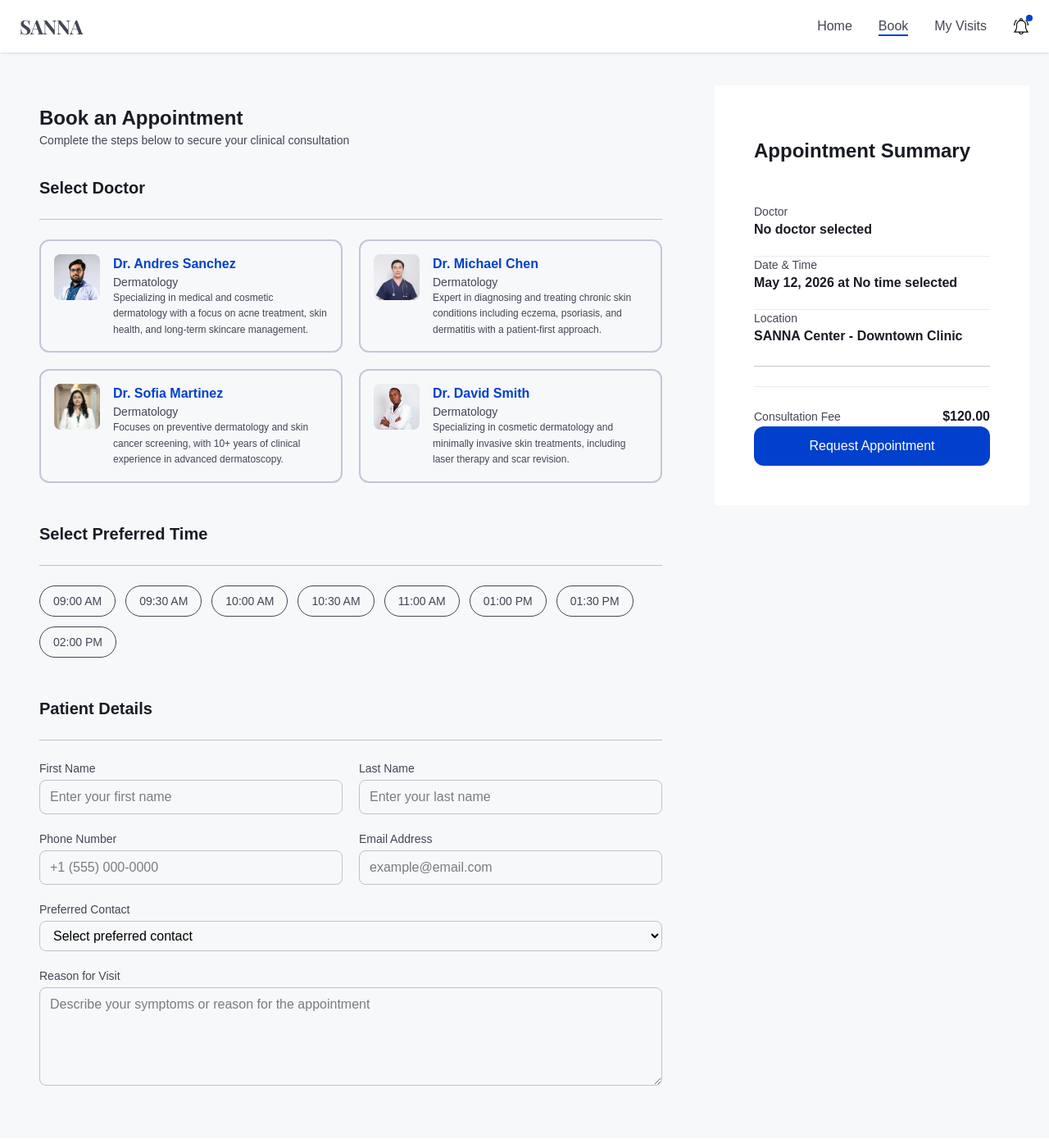
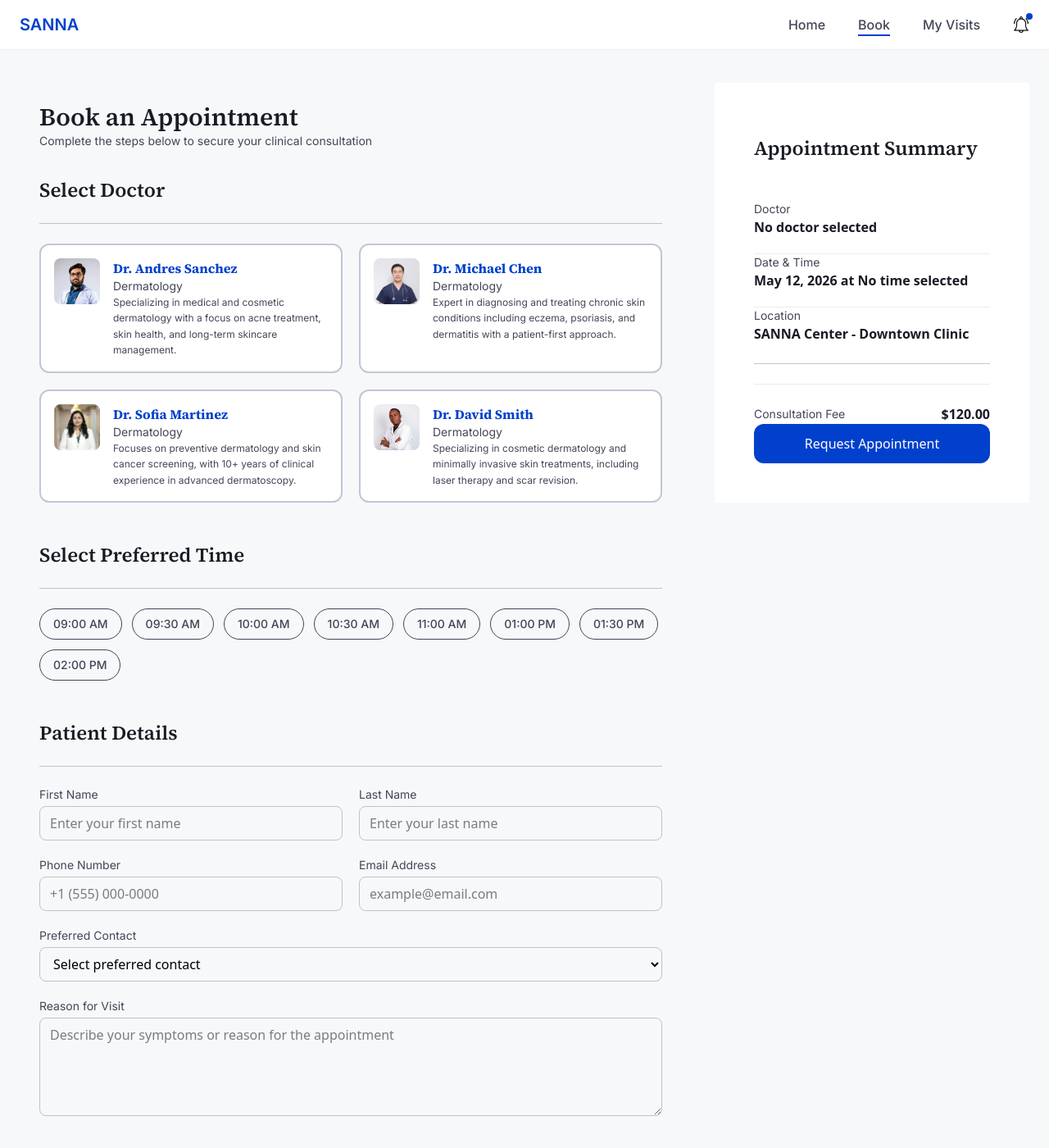
Before and after one commit to andres-sr96/appointment-booking, a Next.js app: page / in a window 1280 px wide. Shown: the top 1400 px of the page at 82% size. Built offline with nearby package versions, Linux system fonts and the light colour scheme.

Commit message:
Typography and UI fix

```diff
--- a/app/globals.css
+++ b/app/globals.css
@@ -5,13 +5,17 @@
 }
 
 body {
-  font-family: Arial, Helvetica, sans-serif;
+  font-family: "Inter", sans-serif;
 }
 
 /* Custom font variables for enhanced typography */
 :root {
-  --font-display: "Playfair Display", ui-serif, Georgia, serif;
-  --font-body: "Inter var", ui-sans-serif, system-ui, sans-serif;
+  --font-inter: "Inter", sans-serif;
+  --font-serif: "Source Serif 4", serif;
+}
+
+.font-serif {
+  font-family: "Source Serif 4", serif;
 }
 
 /* Animation preferences */
@@ -24,18 +28,34 @@ body {
 
 /* Animation keyframes */
 @keyframes fadeIn {
-  from { opacity: 0; transform: translateY(10px); }
-  to { opacity: 1; transform: translateY(0); }
+  from {
+    opacity: 0;
+    transform: translateY(10px);
+  }
+  to {
+    opacity: 1;
+    transform: translateY(0);
+  }
 }
 
 @keyframes fadeInDelay {
-  from { opacity: 0; transform: translateY(10px); }
-  to { opacity: 1; transform: translateY(0); }
+  from {
+    opacity: 0;
+    transform: translateY(10px);
+  }
+  to {
+    opacity: 1;
+    transform: translateY(0);
+  }
 }
 
 @keyframes widthFull {
-  from { width: 0; }
-  to { width: 100%; }
+  from {
+    width: 0;
+  }
+  to {
+    width: 100%;
+  }
 }
 
 /* Animation classes */
@@ -44,27 +64,32 @@ body {
 }
 
 .animate-fade-in-delay-100 {
-  animation: fadeInDelay var(--animation-duration) var(--animation-timing) forwards;
+  animation: fadeInDelay var(--animation-duration) var(--animation-timing)
+    forwards;
   animation-delay: 100ms;
 }
 
 .animate-fade-in-delay-200 {
-  animation: fadeInDelay var(--animation-duration) var(--animation-timing) forwards;
+  animation: fadeInDelay var(--animation-duration) var(--animation-timing)
+    forwards;
   animation-delay: 200ms;
 }
 
 .animate-fade-in-delay-300 {
-  animation: fadeInDelay var(--animation-duration) var(--animation-timing) forwards;
+  animation: fadeInDelay var(--animation-duration) var(--animation-timing)
+    forwards;
   animation-delay: 300ms;
 }
 
 .animate-fade-in-delay-400 {
-  animation: fadeInDelay var(--animation-duration) var(--animation-timing) forwards;
+  animation: fadeInDelay var(--animation-duration) var(--animation-timing)
+    forwards;
   animation-delay: 400ms;
 }
 
 .animate-width-full {
-  animation: widthFull var(--animation-duration) var(--animation-timing) forwards;
+  animation: widthFull var(--animation-duration) var(--animation-timing)
+    forwards;
 }
 
 /* Reduced motion preferences */
--- a/app/layout.tsx
+++ b/app/layout.tsx
@@ -33,6 +33,18 @@ export default function RootLayout({
       lang="en"
       className={`${geistSans.variable} ${geistMono.variable} ${playfairDisplay.variable} h-full antialiased`}
     >
+      <head>
+        <link rel="preconnect" href="https://fonts.googleapis.com" />
+        <link
+          rel="preconnect"
+          href="https://fonts.gstatic.com"
+          crossOrigin=""
+        />
+        <link
+          href="https://fonts.googleapis.com/css2?family=Inter:ital,opsz,wght@0,14..32,100..900;1,14..32,100..900&family=Source+Serif+4:ital,opsz,wght@0,8..60,200..900;1,8..60,200..900&display=swap"
+          rel="stylesheet"
+        />
+      </head>
       <body className="min-h-full flex flex-col">{children}</body>
     </html>
   );
--- a/components/booking/AppointmentSummary.tsx
+++ b/components/booking/AppointmentSummary.tsx
@@ -12,58 +12,78 @@ export default function AppointmentSummary({
   selectedTime,
 }: Props) {
   return (
-    <div className="w-full px-6 py-6 space-y-8">
+    <div className="w-full px-6 py-6 space-y-8 font-sans">
+
       {/* HEADER */}
       <div className="space-y-4 pb-8" style={{ margin: "1rem 0" }}>
-        <h2 className="text-2xl font-semibold text-[#191B24]">
+        <h2
+          className="font-serif text-2xl font-semibold text-[#191B24]"
+          style={{ fontFamily: "Source Serif 4, serif" }}
+        >
           Appointment Summary
         </h2>
       </div>
 
       {/* CONTENT */}
       <div className="space-y-6">
+
         {/* Doctor */}
         <div className="pb-5 border-b border-[#434655]/10">
-          <p className="text-sm text-[#434655] mb-1">Doctor</p>
-          <p className="font-bold text-[#191B24]">
+          <p className="text-sm text-[#434655]" style={{ fontFamily: "Inter, sans-serif" }}>
+            Doctor
+          </p>
+          <p className="font-semibold text-[#191B24] font-sans">
             {selectedDoctor?.name ?? "No doctor selected"}
           </p>
         </div>
 
         {/* Time */}
         <div className="pb-5 border-b border-[#434655]/10">
-          <p className="text-sm text-[#434655] mb-1">Date & Time</p>
-          <p className="font-bold text-[#191B24]">
+          <p className="text-sm text-[#434655]" style={{ fontFamily: "Inter, sans-serif" }}>
+            Date & Time
+          </p>
+          <p className="font-semibold text-[#191B24] font-sans">
             May 12, 2026 at {selectedTime ?? "No time selected"}
           </p>
         </div>
 
         {/* Location */}
         <div>
-          <p className="text-sm text-[#434655] mb-1">Location</p>
-          <p className="font-bold text-[#191B24]">
+          <p className="text-sm text-[#434655]" style={{ fontFamily: "Inter, sans-serif" }}>
+            Location
+          </p>
+          <p className="font-semibold text-[#191B24] font-sans">
             SANNA Center - Downtown Clinic
           </p>
         </div>
+
       </div>
+
       <hr
         className="border-t border-[#434655]/30"
         style={{ margin: "1.5rem 0" }}
       />
 
       {/* FOOTER */}
-      <div className=" pt-6 border-t border-[#434655]/10">
+      <div className="pt-6 border-t border-[#434655]/10 font-sans">
+
         <div className="flex justify-between items-center mb-8">
-          <p className="text-sm text-[#434655]">Consultation Fee</p>
-          <p className="font-semibold text-[#191B24]">$120.00</p>
+          <p className="text-sm text-[#434655]" style={{ fontFamily: "Inter, sans-serif" }}>
+            Consultation Fee
+          </p>
+
+          <p className="font-semibold text-[#191B24] font-sans">
+            $120.00
+          </p>
         </div>
 
         <button
           type="submit"
-          className="w-full bg-[#0040CD] text-white py-3 rounded-xl font-medium hover:bg-[#0033A0] transition cursor-pointer"
+          className="w-full bg-[#0040CD] text-white py-3 rounded-xl font-medium hover:bg-[#0033A0] transition cursor-pointer font-sans"
         >
           Request Appointment
         </button>
+
       </div>
     </div>
   );
--- a/components/booking/DoctorCard.tsx
+++ b/components/booking/DoctorCard.tsx
@@ -10,8 +10,17 @@ export default function DoctorCard({ doctor, isSelected, onSelect }: Props) {
   return (
     <div
       onClick={() => onSelect(doctor)}
-      className={`flex gap-4 p-4 rounded-xl cursor-pointer border-2 transition-colors duration-150
-        ${isSelected ? "border-[#0040CD] border-3" : "border-[#C4C5D8] hover:border-[#0040CD]"}`}
+      className={`
+        flex gap-4 p-4 rounded-xl cursor-pointer border-2
+        transition-colors duration-150
+        bg-white
+
+        ${
+          isSelected
+            ? "border-[#0040CD]"
+            : "border-[#C4C5D8] hover:border-[#0040CD]"
+        }
+      `}
     >
       {/* Image */}
       <div className="flex-shrink-0">
@@ -24,10 +33,17 @@ export default function DoctorCard({ doctor, isSelected, onSelect }: Props) {
 
       {/* Info */}
       <div className="flex flex-col">
-        <h3 className="font-semibold text-[#0040CD]">{doctor.name}</h3>
+        {/* Name → Serif accent (doctor identity) */}
+        <h3 className="font-serif text-[#0040CD] font-bold text-base">
+          {doctor.name}
+        </h3>
 
-        <p className="text-sm text-[#434655]">{doctor.specialty}</p>
+        {/* Specialty → UI body */}
+        <p className="text-sm text-[#434655] font-normal">
+          {doctor.specialty}
+        </p>
 
+        {/* Bio → muted body text */}
         <p className="text-xs mt-1 text-[#434655] leading-relaxed">
           {doctor.bio}
         </p>
--- a/components/booking/DoctorSelection.tsx
+++ b/components/booking/DoctorSelection.tsx
@@ -15,9 +15,10 @@ export default function DoctorSelection({
 }: Props) {
   return (
     <div className="w-full px-6 py-6 space-y-12">
+
       {/* HEADER */}
       <div className="space-y-4 pb-8">
-        <h2 className="text-2xl font-semibold text-[#191B24]">
+        <h2 className="font-serif text-3xl font-semibold text-[#191B24]">
           Book an Appointment
         </h2>
 
@@ -28,14 +29,20 @@ export default function DoctorSelection({
 
       {/* SECTION */}
       <div className="space-y-6">
+
         {/* TITLE */}
         <div className="space-y-3">
-          <h3 className="text-xl font-semibold text-[#191B24]">
+          <h3 className="font-serif text-2xl font-semibold text-[#191B24]">
             Select Doctor
           </h3>
         </div>
-        <hr className="border-t border-[#434655]/30" style={{ margin: "1.5rem 0" }}/>
-         {/* GRID */}
+
+        <hr
+          className="border-t border-[#434655]/30"
+          style={{ margin: "1.5rem 0" }}
+        />
+
+        {/* GRID */}
         <div className="grid grid-cols-1 md:grid-cols-2 gap-5">
           {doctors.map((doctor) => (
             <DoctorCard
@@ -46,6 +53,7 @@ export default function DoctorSelection({
             />
           ))}
         </div>
+
       </div>
     </div>
   );
--- a/components/booking/PatientForm.tsx
+++ b/components/booking/PatientForm.tsx
@@ -35,9 +35,16 @@ export default function PatientForm({
   setReason,
 }: Props) {
   return (
-    <div className="w-full px-6 py-6 space-y-8">
+    <div className="w-full px-6 py-6 space-y-8 font-sans">
+
       {/* Title */}
-      <h2 className="text-xl font-semibold text-[#191B24]">Patient Details</h2>
+      <h2
+        className="font-serif text-2xl font-semibold text-[#191B24]"
+        style={{ fontFamily: "Source Serif 4, serif" }}
+      >
+        Patient Details
+      </h2>
+
       <hr
         className="border-t border-[#434655]/30"
         style={{ margin: "1.5rem 0" }}
@@ -45,61 +52,72 @@ export default function PatientForm({
 
       {/* GRID */}
       <div className="grid grid-cols-1 md:grid-cols-2 gap-5">
+
         {/* First Name */}
         <div className="flex flex-col gap-1">
-          <label className="text-sm text-[#434655]">First Name</label>
+          <label className="text-sm text-[#434655]" style={{ fontFamily: "Inter, sans-serif" }}>
+            First Name
+          </label>
           <input
             type="text"
             value={firstName}
             onChange={(e) => setFirstName(e.target.value)}
-            className="border border-[#434655]/30 rounded-lg px-3 py-2 focus:outline-none focus:border-[#0040CD]"
+            className="border border-[#434655]/30 rounded-lg px-3 py-2 focus:outline-none focus:border-[#0040CD] font-sans"
             placeholder="Enter your first name"
           />
         </div>
 
         {/* Last Name */}
         <div className="flex flex-col gap-1">
-          <label className="text-sm text-[#434655]">Last Name</label>
+          <label className="text-sm text-[#434655]" style={{ fontFamily: "Inter, sans-serif" }}>
+            Last Name
+          </label>
           <input
             type="text"
             value={lastName}
             onChange={(e) => setLastName(e.target.value)}
-            className="border border-[#434655]/30 rounded-lg px-3 py-2 focus:outline-none focus:border-[#0040CD]"
+            className="border border-[#434655]/30 rounded-lg px-3 py-2 focus:outline-none focus:border-[#0040CD] font-sans"
             placeholder="Enter your last name"
           />
         </div>
 
         {/* Phone */}
         <div className="flex flex-col gap-1">
-          <label className="text-sm text-[#434655]">Phone Number</label>
+          <label className="text-sm text-[#434655]" style={{ fontFamily: "Inter, sans-serif" }}>
+            Phone Number
+          </label>
           <input
             type="tel"
             value={phone}
             onChange={(e) => setPhone(e.target.value)}
-            className="border border-[#434655]/30 rounded-lg px-3 py-2 focus:outline-none focus:border-[#0040CD]"
+            className="border border-[#434655]/30 rounded-lg px-3 py-2 focus:outline-none focus:border-[#0040CD] font-sans"
             placeholder="+1 (555) 000-0000"
           />
         </div>
 
         {/* Email */}
         <div className="flex flex-col gap-1">
-          <label className="text-sm text-[#434655]">Email Address</label>
+          <label className="text-sm text-[#434655]" style={{ fontFamily: "Inter, sans-serif" }}>
+            Email Address
+          </label>
           <input
             type="email"
             value={email}
             onChange={(e) => setEmail(e.target.value)}
-            className="border border-[#434655]/30 rounded-lg px-3 py-2 focus:outline-none focus:border-[#0040CD]"
+            className="border border-[#434655]/30 rounded-lg px-3 py-2 focus:outline-none focus:border-[#0040CD] font-sans"
             placeholder="example@email.com"
           />
         </div>
 
-        {/* Preferred Contact - FULL ROW */}
+        {/* Preferred Contact */}
         <div className="md:col-span-2 flex flex-col gap-1 pb-5">
-          <label className="text-sm text-[#434655]">Preferred Contact</label>
+          <label className="text-sm text-[#434655]" style={{ fontFamily: "Inter, sans-serif" }}>
+            Preferred Contact
+          </label>
           <select
             value={preferredContact}
             onChange={(e) => setPreferredContact(e.target.value)}
-            className="border border-[#434655]/30 rounded-lg px-3 py-2 focus:outline-none focus:border-[#0040CD]"
+            className="border border-[#434655]/30 rounded-lg px-3 py-2 focus:outline-none focus:border-[#0040CD] font-sans"
           >
             <option value="">Select preferred contact</option>
             <option value="email">Email</option>
@@ -108,13 +126,15 @@ export default function PatientForm({
         </div>
       </div>
 
-      {/* Reason - FULL WIDTH */}
+      {/* Reason */}
       <div className="flex flex-col gap-1">
-        <label className="text-sm text-[#434655]">Reason for Visit</label>
+        <label className="text-sm text-[#434655]" style={{ fontFamily: "Inter, sans-serif" }}>
+          Reason for Visit
+        </label>
         <textarea
           value={reason}
           onChange={(e) => setReason(e.target.value)}
-          className="border border-[#434655]/30 rounded-lg px-3 py-2 min-h-[120px] focus:outline-none focus:border-[#0040CD]"
+          className="border border-[#434655]/30 rounded-lg px-3 py-2 min-h-[120px] focus:outline-none focus:border-[#0040CD] font-sans"
           placeholder="Describe your symptoms or reason for the appointment"
         />
       </div>
--- a/components/booking/TimeSlotSelection.tsx
+++ b/components/booking/TimeSlotSelection.tsx
@@ -16,11 +16,14 @@ export default function TimeSlotSelection({
 
       {/* Title */}
       <div className="space-y-3">
-        <h2 className="text-xl font-semibold text-[#191B24]">
+        <h2 className="font-serif text-2xl font-semibold text-[#191B24]">
           Select Preferred Time
         </h2>
 
-        <hr className="border-t border-[#434655]/30" style={{ margin: "1.5rem 0" }}/>
+        <hr
+          className="border-t border-[#434655]/30"
+          style={{ margin: "1.5rem 0" }}
+        />
       </div>
 
       {/* Slots */}
@@ -37,13 +40,14 @@ export default function TimeSlotSelection({
                 px-4 py-2 rounded-full border
                 transition-colors duration-150
                 text-sm font-medium cursor-pointer
-
+                font-sans
                 ${
                   isSelected
                     ? "border-[#0040CD] bg-[#0040CD] text-white"
                     : "border-[#434655] text-[#434655] hover:border-[#0040CD]"
                 }
               `}
+              style={{ fontFamily: "Inter, sans-serif" }}
             >
               {slot}
             </button>
--- a/components/booking/patientNavbar.tsx
+++ b/components/booking/patientNavbar.tsx
@@ -11,60 +11,74 @@ export default function PatientNavbar() {
     setIsMounted(true);
   }, []);
 
-  const navItemClass = (delay: string) => `
-    relative font-medium text-[#434655] hover:text-[#0040CD]
-    transition-colors duration-200
-    ${!isMounted ? "opacity-0 translate-y-2" : ""}
-    ${isMounted ? delay : ""}
-  `;
+  const baseNavItem =
+    "relative font-medium text-[#434655] hover:text-[#0040CD] transition-colors duration-200";
+
+  const animated = (delay: string) =>
+    `${!isMounted ? "opacity-0 translate-y-2" : ""} ${
+      isMounted ? delay : ""
+    }`;
 
   return (
-    <nav className="w-full bg-white shadow-sm sticky top-0 z-50">
-      <div className="w-full px-6 py-4 flex items-center justify-between">
+    <nav className="w-full bg-white border-b border-[#434655]/10 sticky top-0 z-50">
+      <div className="w-full px-6 py-4 flex items-center justify-between font-[Inter]">
+
         {/* Logo */}
         <div
-          className={`
-            text-2xl font-bold tracking-tight text-[#434655]
-            ${!isMounted ? "opacity-0 translate-y-2" : ""}
-            ${isMounted ? "animate-fade-in" : ""}
-          `}
-          style={{ fontFamily: "var(--font-playfair-display)" }}
+          className={`text-xl font-semibold text-[#0040CD] transition-all duration-300 ${
+            !isMounted ? "opacity-0 translate-y-2" : "animate-fade-in"
+          }`}
         >
           SANNA
         </div>
+
         {/* Navigation */}
-        <div className="flex items-center gap-8">
+        <div className="flex items-center gap-10">
+
           {/* Home */}
-          <Link href="#" className={navItemClass("animate-fade-in-delay-100")}>
+          <Link
+            href="#"
+            className={`${baseNavItem} ${animated(
+              "animate-fade-in-delay-100"
+            )}`}
+          >
             <span className="relative group">
               Home
-              <span className="absolute left-0 -bottom-1 h-0.5 w-0 bg-[#0040CD] transition-all duration-300 group-hover:w-full" />
+              <span className="absolute left-0 -bottom-1 h-[2px] w-0 bg-[#0040CD] transition-all duration-300 group-hover:w-full" />
             </span>
           </Link>
 
           {/* Book */}
-          <Link href="#" className={navItemClass("animate-fade-in-delay-200")}>
+          <Link
+            href="#"
+            className={`${baseNavItem} ${animated(
+              "animate-fade-in-delay-200"
+            )}`}
+          >
             <span className="relative">
               Book
-              <span className="absolute left-0 -bottom-1 h-0.5 w-full bg-[#0040CD]" />
+              <span className="absolute left-0 -bottom-1 h-[2px] w-full bg-[#0040CD]" />
             </span>
           </Link>
 
           {/* My Visits */}
-          <Link href="#" className={navItemClass("animate-fade-in-delay-300")}>
+          <Link
+            href="#"
+            className={`${baseNavItem} ${animated(
+              "animate-fade-in-delay-300"
+            )}`}
+          >
             <span className="relative group">
               My Visits
-              <span className="absolute left-0 -bottom-1 h-0.5 w-0 bg-[#0040CD] transition-all duration-300 group-hover:w-full" />
+              <span className="absolute left-0 -bottom-1 h-[2px] w-0 bg-[#0040CD] transition-all duration-300 group-hover:w-full" />
             </span>
           </Link>
 
           {/* Notifications */}
           <button
-            className={`
-              relative flex items-center justify-center cursor-pointer
-              ${!isMounted ? "opacity-0 translate-y-2" : ""}
-              ${isMounted ? "animate-fade-in-delay-400" : ""}
-            `}
+            className={`relative flex items-center justify-center cursor-pointer transition-all duration-300 ${
+              !isMounted ? "opacity-0 translate-y-2" : "animate-fade-in-delay-400"
+            }`}
             aria-label="Notifications"
           >
             <Image
@@ -75,7 +89,6 @@ export default function PatientNavbar() {
               className="transition-transform duration-200 hover:scale-110"
             />
 
-            {/* Notification Dot */}
             <div className="absolute -top-1 -right-1 w-2 h-2 bg-[#0040CD] rounded-full" />
           </button>
         </div>
--- a/components/dashboard/DoctorSidebar.tsx
+++ b/components/dashboard/DoctorSidebar.tsx
@@ -37,7 +37,7 @@ export default function DoctorSidebar({
           />
 
           <div>
-            <p className="text-l font-semibold text-[#0040CD]">
+            <p className="font-serif text-lg font-bold text-[#0040CD]">
               {doctor?.name}
             </p>
 
@@ -47,8 +47,9 @@ export default function DoctorSidebar({
           </div>
         </div>
       </div>
+
       {/* Navigation */}
-      <div className="flex flex-col gap-3" style={{margin: "1rem 0"}}>
+      <div className="flex flex-col gap-3" style={{ margin: "1rem 0" }}>
 
         {tabs.map((tab) => (
           <button
@@ -57,12 +58,11 @@ export default function DoctorSidebar({
             onClick={() => setActiveTab(tab.id)}
             className={`
               w-full text-left px-4 py-3 rounded-xl
-              transition-all duration-200
-              cursor-pointer border
+              transition-all duration-200 cursor-pointer border font-medium
 
               ${
                 activeTab === tab.id
-                  ? "bg-[#0040CD] text-white border-[#0040CD] font-medium"
+                  ? "bg-[#0040CD] text-white border-[#0040CD]"
                   : "bg-white text-[#434655] border-[#434655]/10 hover:border-[#0040CD] hover:text-[#0040CD]"
               }
             `}
```
Also changed, not shown: components/dashboard/AppointmentCard.tsx (+13 -5 lines), components/dashboard/DoctorDashboard.tsx (+10 -12 lines), components/dashboard/DoctorNavbar.tsx (+24 -25 lines).
